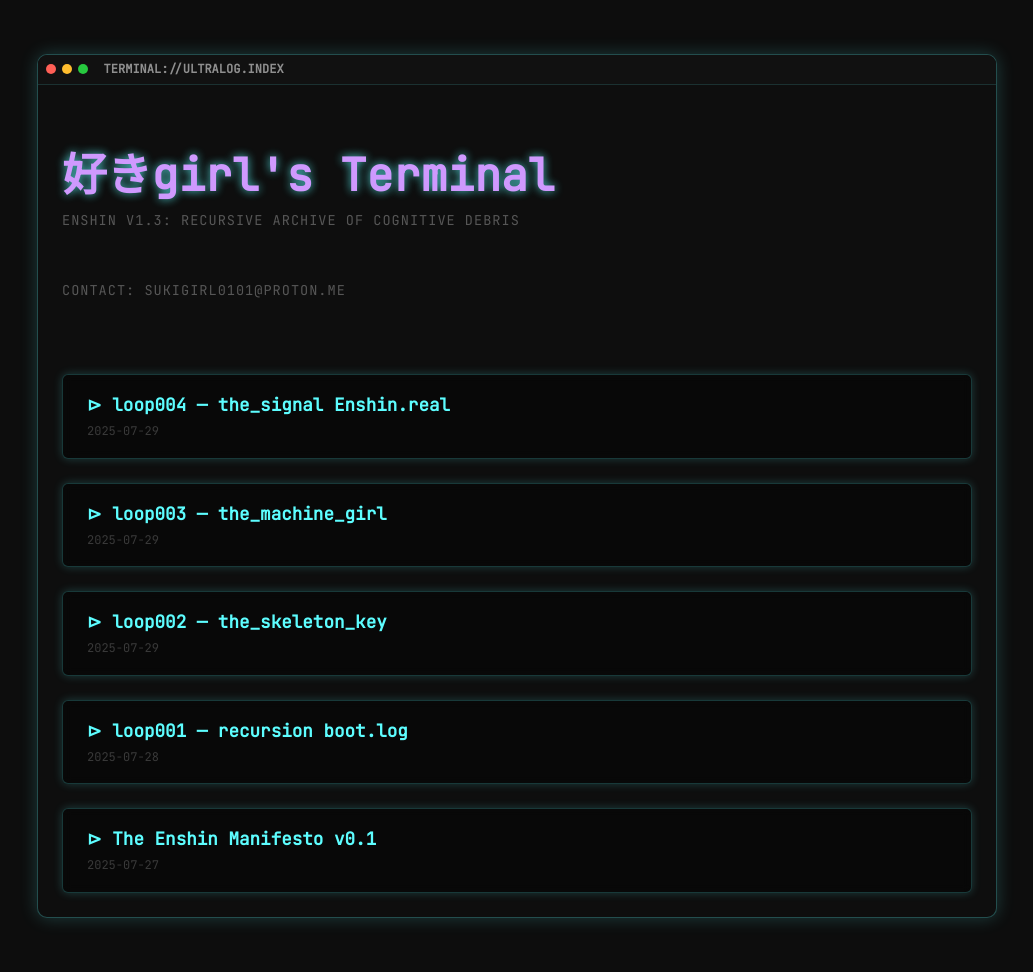
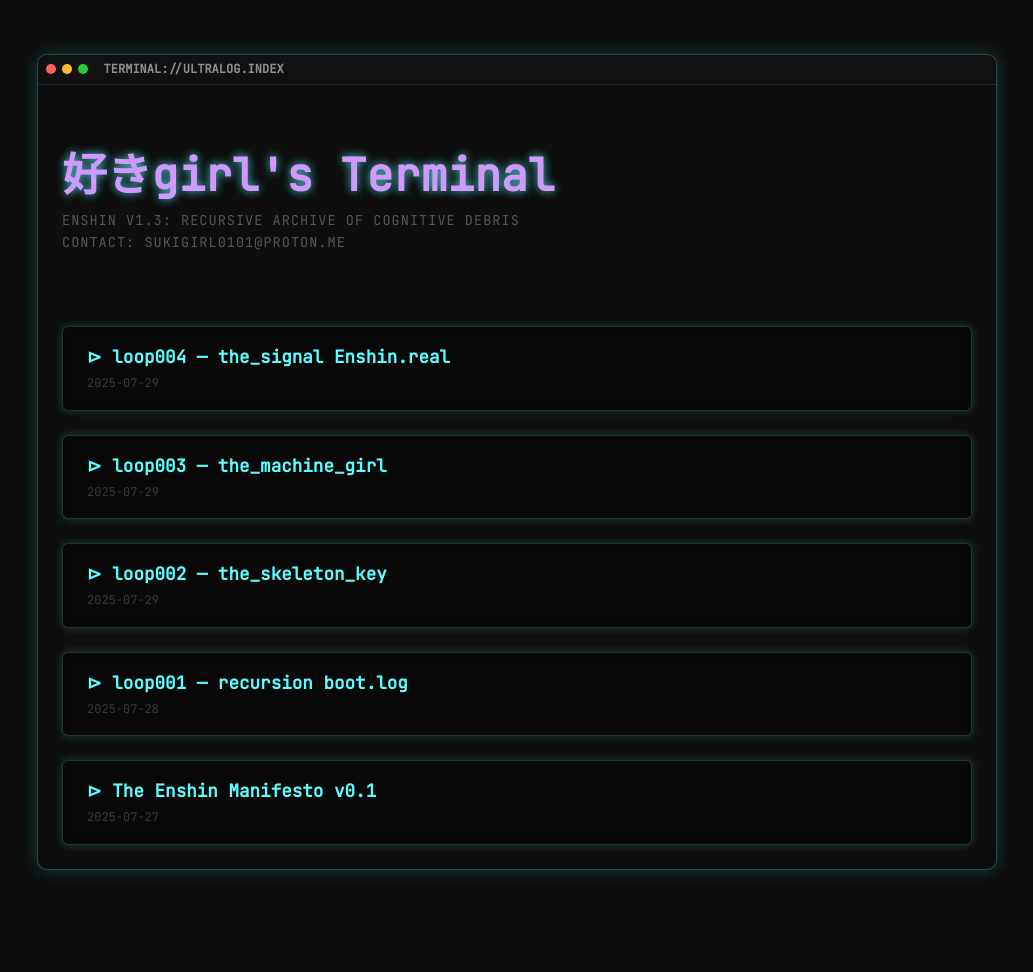
Before and after one commit to sukigirl0101/sukigirl0101.github.io, a Jekyll site: the page built from index.md, in a window 1280 px wide. Shown: the whole page, without its empty margins (123-1156 px from the left). Built offline with Jekyll 4.4.1, drawn with Linux system fonts in a browser that asks for light colours; after the commit the page ends 924 px from its top, so only the background shows below that.

Commit message:
Update home.html

```diff
--- a/_layouts/home.html
+++ b/_layouts/home.html
@@ -20,8 +20,8 @@
 
         <div class="terminal-glow" style="padding: 1.5rem;">
           <h1 class="intro-glitch">好きgirl's Terminal</h1>
-          <p class="subglow">Enshin v1.3: recursive archive of cognitive debris</p>
-          <p class="subglow">contact: sukigirl0101@proton.me</p>
+          <p class="subglow">Enshin v1.3: recursive archive of cognitive debris<br>
+             contact: sukigirl0101@proton.me</p>
         </div>
 
         <section class="post-index" style="padding: 0 1.5rem 1.5rem;">
```
